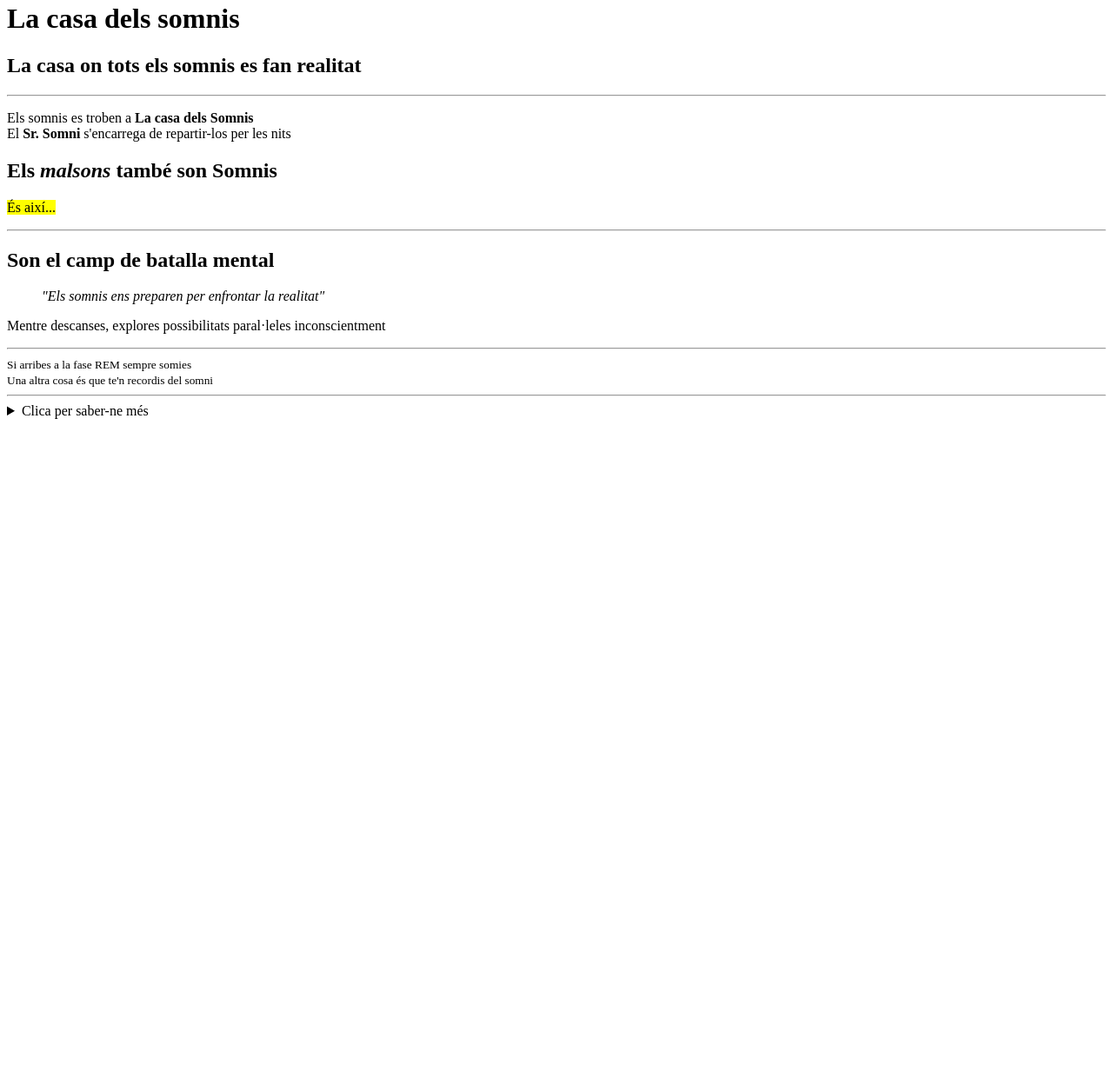
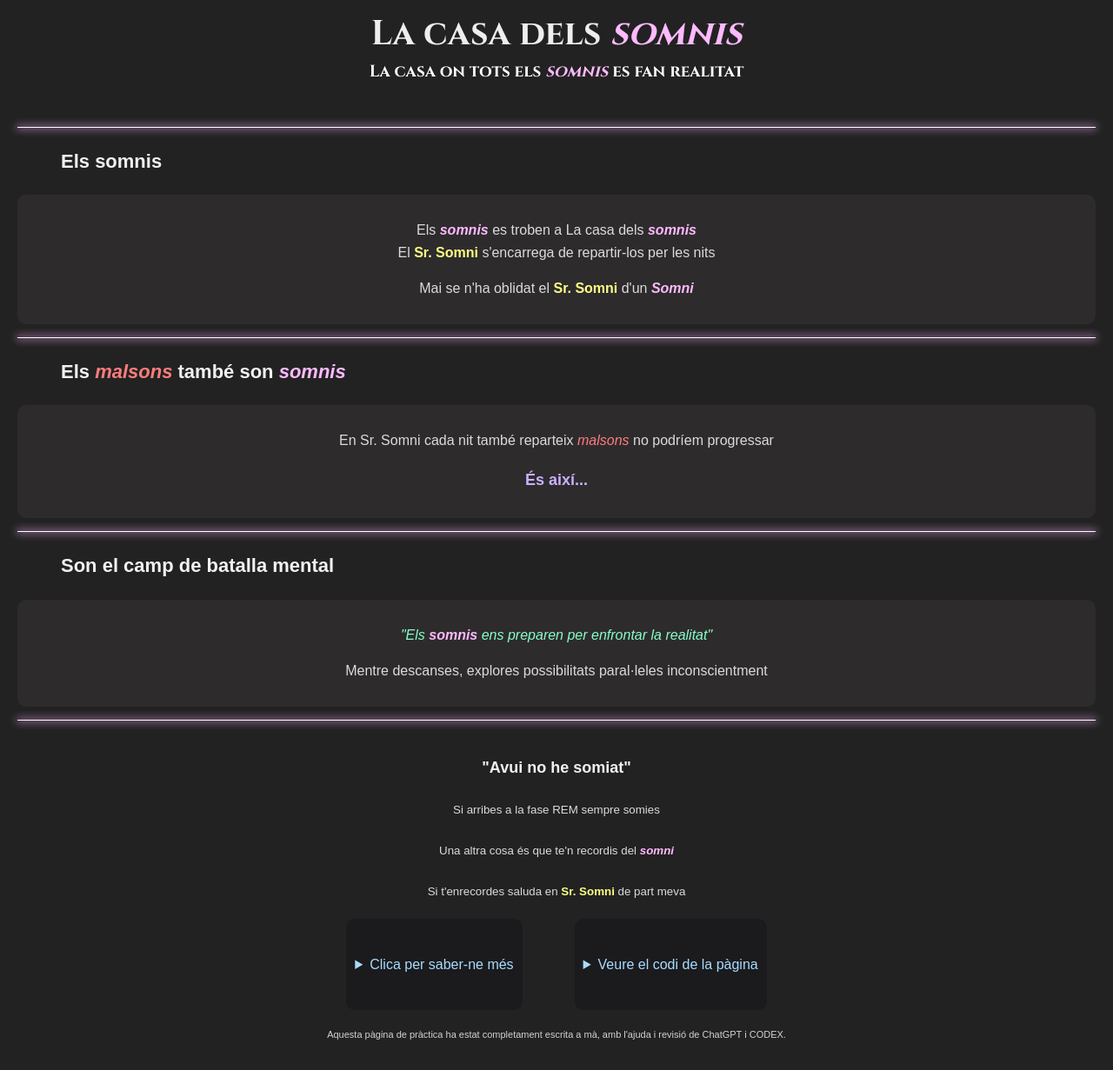
Before and after one commit to DaziaProject/La-Casa-Dels-Somnis, a plain HTML site: page index.html in a window 1280 px wide. Shown: the part 18-1249 px from the top of the page at 87% size. Before the commit the page ends 800 px from the top, so only its background shows below. Drawn offline with Linux system fonts and the light colour scheme.

Commit message:
Casa dels somnis Acabada

```diff
--- a/index.html
+++ b/index.html
@@ -4,72 +4,89 @@
 <!-- INFORMACIÓ NO VISIBLE (HEAD) -->
 
 <head>
-
-
     <meta charset="UTF-8">
     <meta name="viewport" content="width=device-width, initial-scale=1.0">
 
-<!-- TÍTOL INVISBLE -->
-
+    <!-- TÍTOL INVISIBLE -->
     <title>La casa dels somnis</title>
 
     <!-- LINK AMB CSS -->
-
     <link rel="stylesheet" href="style.css">
-
 </head>
 
 <!-- INICI VISIBLE DE LA PÀGINA -->
-<!-- header -->
+
 <body>
     <header>
-    <h1>La casa dels somnis</h1>
-    <h2>La casa on tots els somnis es fan realitat</h2>
+        <h1>La casa dels <em>somnis</em></h1>
+        <h2>La casa on tots els <em>somnis</em> es fan realitat</h2>
+    </header>
 
-</header>
+    <main>
+        <hr>
+
+        <!-- Casa dels Somnis Sr.Somni -->
+        <h3>Els somnis</h3>
+        <div>
+            <p>Els <em>somnis</em> es troben a La casa dels <em>somnis</em> <br>
+                El <strong>Sr. Somni</strong> s'encarrega de repartir-los per les nits
+            </p>
+            <p>Mai se n'ha oblidat el <strong>Sr. Somni</strong> d'un <em>Somni</em></p>
+        </div>
 
         <hr>
 
-<!-- Casa dels Somnis Sr.Somni -->
-
-    <p>Els somnis es troben a<strong> La casa dels Somnis</strong> <br>
-    El <strong>Sr. Somni</strong> s'encarrega de repartir-los per les nits </p>
-
-
-
-    <h2> Els <em>malsons</em> també son <strong> Somnis </strong></h2>
-    <p> <mark> És així...</mark></p>
+        <h3>Els <span class="ma">malsons</span> també son <strong><em>somnis</em></strong></h3>
+        <div>
+            <p>En Sr. Somni cada nit també reparteix <span class="ma">malsons</span> no podríem progressar</p>
+            <p class="text-dest">És així...</p>
+        </div>
 
         <hr>
 
- <h2> Son el camp de batalla mental</h2>
-
-    <blockquote> <em> "Els somnis ens preparen per enfrontar la realitat" </em></blockquote>
-   <p>  Mentre descanses, explores possibilitats paral·leles inconscientment</p>
+        <h3>Son el camp de batalla mental</h3>
+        <div>
+            <blockquote>"Els <em>somnis</em> ens preparen per enfrontar la realitat"</blockquote>
+            <p>Mentre descanses, explores possibilitats paral·leles inconscientment</p>
+        </div>
 
         <hr>
 
+        <!-- APARTAT FINAL MÉS PETIT -->
+        <h4>"Avui no he somiat"</h4>
+        <small>Si arribes a la fase REM sempre somies</small>
+        <br>
+        <small>Una altra cosa és que te'n recordis del <em>somni</em></small>
+        <br>
+        <small>Si t'enrecordes saluda en <strong>Sr. Somni</strong> de part meva</small>
+
         <!-- FOOTER -->
-
-    <small>Si arribes a la fase REM sempre somies <br> Una altra cosa és que te'n recordis del somni
-    </small>
-
-<hr>
-
-<!-- DETAILS -->
-<details> <summary> Clica per saber-ne més
-</summary>
+        <section class="doble-footer">
+            <footer>
+                <details>
+                    <summary>Clica per saber-ne més</summary>
 
                     <!-- LLISTA DINTRE DETAILS -->
                     <ul>
-   <li> <a href="https://www.maingatetcg.com" target="_blank" > Portal de somnis</a> </li>
+                        <li><a href="https://www.maingatetcg.com" target="_blank" rel="noopener noreferrer">Portal de <em>somnis</em></a></li>
+                        <li><a href="https://www.instagram.com/maingatetcg/" target="_blank" rel="noopener noreferrer">Fotografies dels <em>somnis</em></a></li>
+                    </ul>
+                </details>
+            </footer>
 
-    <li> <a href="https://www.instagram.com/maingatetcg/" target="_blank"> Fotografies dels somnis</a> </li>
+            <footer>
+                <details>
+                    <summary>Veure el codi de la pàgina</summary>
+                    <ul>
+                        <li><a href="codi-html.html">HTML</a></li>
+                        <li><a href="codi-css.html">CSS</a></li>
                     </ul>
+                </details>
+            </footer>
+        </section>
 
+        <p class="mini-footer">Aquesta pàgina de pràctica ha estat completament escrita a mà, amb l'ajuda i revisió de ChatGPT i CODEX.</p>
+    </main>
+</body>
 
-</details>
-
-
-</body>
 </html>
--- a/style.css
+++ b/style.css
@@ -0,0 +1,153 @@
+@import url('https://fonts.googleapis.com/css2?family=Cinzel:wght@400;700&display=swap');
+
+body {
+    margin: 0;
+    background-color: #222222;
+    color: #ffffff;
+    font-family: Arial, Helvetica, sans-serif;
+}
+
+main {
+    max-width: 1300px;
+    margin: 0 auto;
+    padding: 20px;
+    line-height: 1.6;
+}
+
+hr {
+    margin-block: 15px;
+    border: none;
+    background-color: #ffffff;
+    height: 1px;
+    box-shadow: 0 0 10px 1px #f5acf5;
+}
+
+h1 {
+    margin-top: 30px;
+    margin-bottom: 1px;
+    color: #eeeeee;
+    font-size: 40px;
+    font-family: "Cinzel", Georgia, serif;
+    text-align: center;
+}
+
+h2 {
+    font-size: 19px;
+    margin-top: 3px;
+    text-align: center;
+    font-family: "Cinzel", Georgia, serif;
+}
+
+h3 {
+    margin-left: 50px;
+    color: #f1f1f1;
+    font-size: 22px;
+    margin-block: 21px;
+}
+
+p {
+    text-align: center;
+    color: #dbdbdb;
+}
+
+em {
+    color: #ffbaff;
+    font-weight: bold;
+}
+
+small {
+    display: block;
+    text-align: center;
+    color: #dbdbdb;
+}
+
+strong {
+    color: #fdff83;
+    font-weight: bold;
+}
+
+summary {
+    color: #a7dcff;
+}
+
+ul {
+    color: #a7dcff;
+}
+
+a {
+    color: #6ac4ff;
+}
+
+blockquote {
+    text-align: center;
+    font-style: italic;
+    color: #85ffc6;
+}
+
+div {
+    background-color: #2e2b2d;
+    border-radius: 10px;
+    padding: 12px;
+}
+
+details {
+    margin-block: 30px;
+}
+
+h4 {
+    margin-top: 40px;
+    text-align: center;
+    color: #f1f1f1;
+    font-size: 18px;
+}
+
+footer {
+    margin-top: 20px;
+    background-color: #1b1a1d;
+    border-radius: 10px;
+    padding: 10px;
+    max-width: 800px;
+    text-align: center;
+}
+
+.ma {
+    color: #ff7c7c;
+    font-style: italic;
+}
+
+.text-dest {
+    text-align: center;
+    color: #ccb0ff;
+    font-size: 18px;
+    font-weight: bold;
+}
+
+.doble-footer {
+    display: flex;
+    flex-wrap: wrap;
+    justify-content: center;
+    gap: 60px;
+    align-items: flex-start;
+}
+
+.mini-footer {
+    margin-top: 20px;
+    font-size: 11px;
+    text-align: center;
+    color: #d3d2d2;
+}
+
+pre {
+    background-color: #1b1a1d;
+    color: #dbdbdb;
+    padding: 20px;
+    border-radius: 40px;
+    overflow-x: auto;
+    text-align: left;
+    line-height: 1.5;
+}
+
+code {
+    font-family: Consolas, "Courier New", monospace;
+    font-size: 14px;
+}
```
Also changed, not shown: codi-css.html (added, +187 -0 lines), codi-html.html (added, +126 -0 lines). Lines whose indentation alone changed are shown as unchanged.
